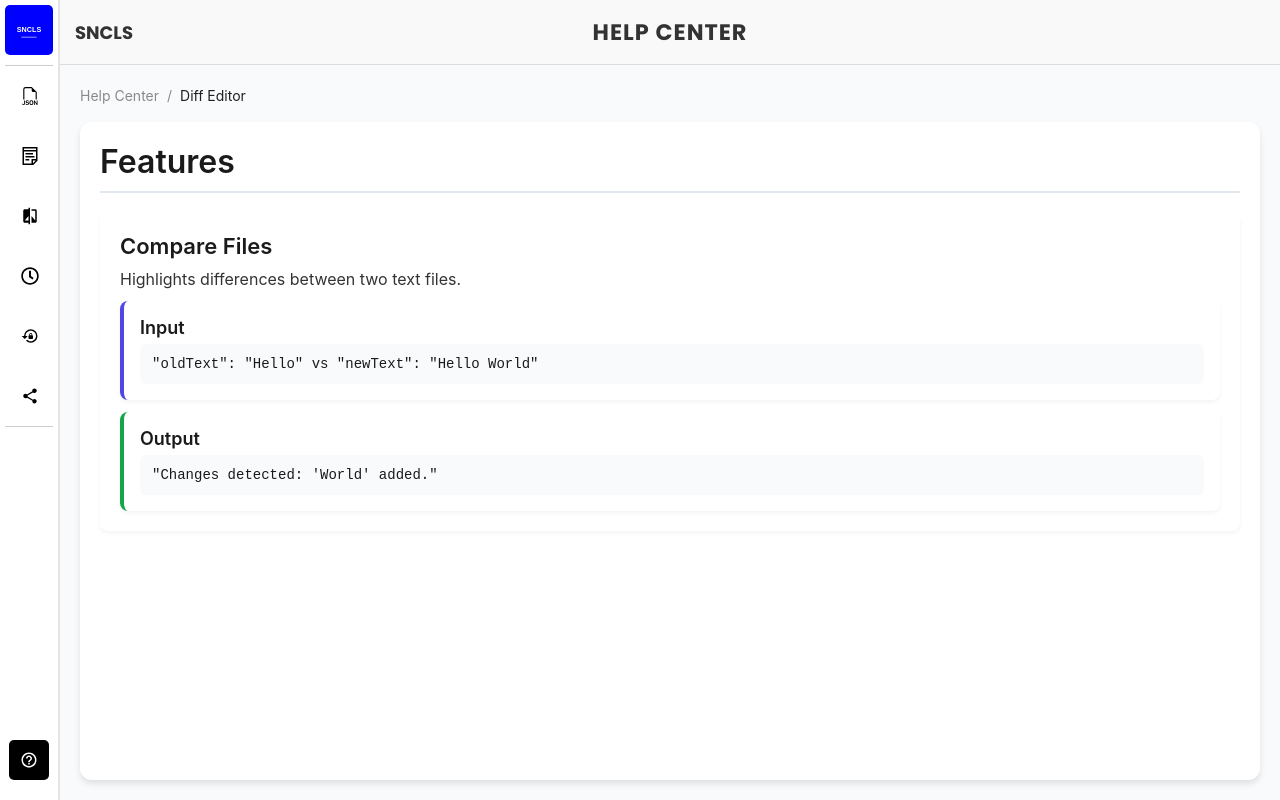
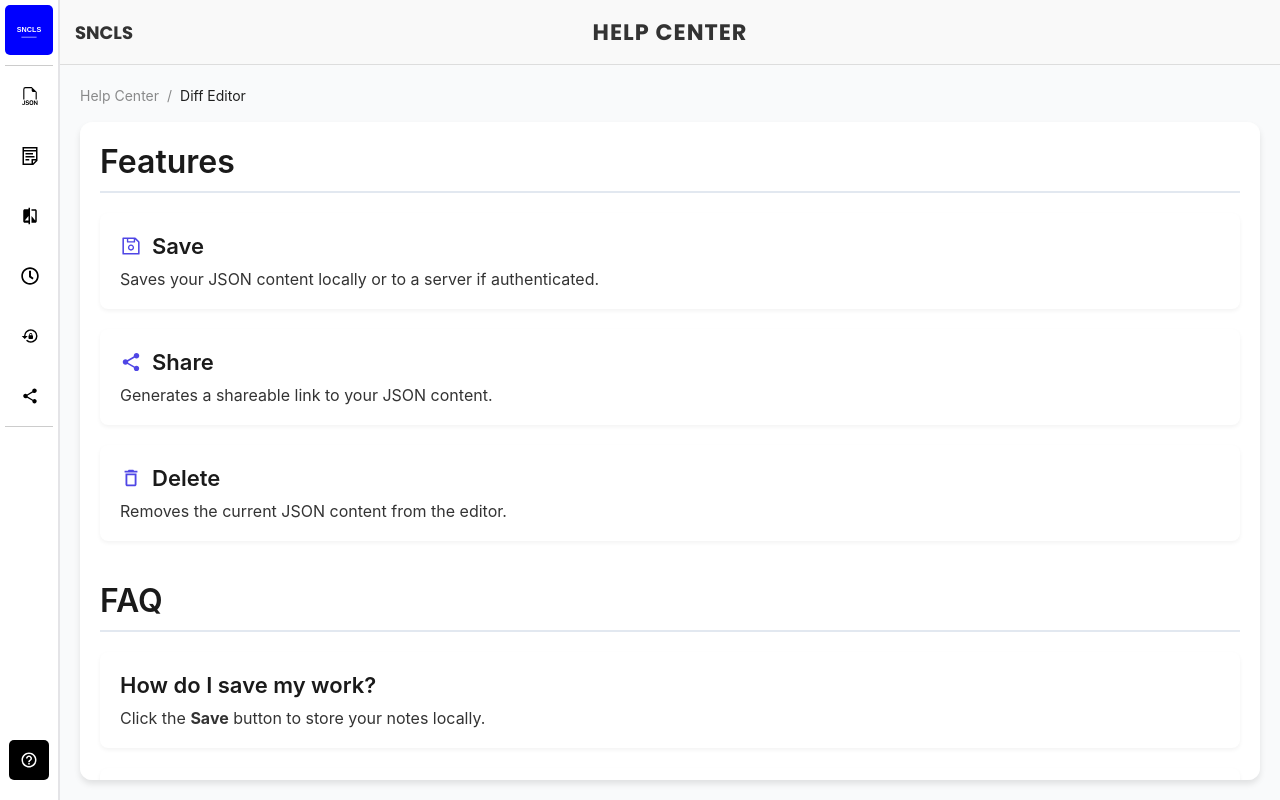
Before and after one commit to saikiran0925/sncls-v2, a React (Vite) app: page /help/diff-editor in a window 1280 px wide. Built offline with nearby package versions, Linux system fonts and the light colour scheme.

Commit message:
Update blank space help

```diff
--- a/src/data/helpData.js
+++ b/src/data/helpData.js
@@ -115,14 +115,61 @@ export const blankSpaceHelpData = {
       type: "features",
       items: [
         {
-          icon: "MdSpaceBar",
-          title: "Add Spaces",
-          description: "Allows you to add custom blank spaces between text elements.",
-          input: `"Hello___World"`,
-          output: `"Hello   World"`,
+          icon: "LuClipboardCopy",
+          title: "Copy",
+          description: "Copies the formatted JSON to your clipboard for easy sharing.",
         },
+        {
+          icon: "AiOutlineSave",
+          title: "Save",
+          description: "Saves your JSON content locally or to a server if authenticated.",
+        },
+        {
+          icon: "IoMdShare",
+          title: "Share",
+          description: "Generates a shareable link to your JSON content.",
+        },
+        {
+          icon: "MdDeleteOutline",
+          title: "Delete",
+          description: "Removes the current JSON content from the editor.",
+        }
       ],
     },
+    {
+      title: "FAQ",
+      type: "faq",
+      items: [
+        {
+          question: "What is this 'Blank Space' feature?",
+          answer: "A simple, blank page where you can write anything, just like taking notes.",
+        },
+        {
+          question: "How do I save my work?",
+          answer: "Click the **Save** button to store your space locally.",
+        },
+        {
+          question: "Do I lose my work if I don't save?",
+          answer: "Yes, you will lose your work.",
+        },
+        {
+          question: "How do I share my space?",
+          answer: "Use the **Share** button to generate a shareable link.",
+        },
+        {
+          question: "Is there an expiry for shared cards?",
+          answer: "Yes, shared cards expire in 24 hours.",
+        },
+        {
+          question: "Where do you store the data?",
+          answer: "We store shared card data on our server without encryption, so please don't share any confidential information. The rest of the data is stored in your local storage.",
+        },
+        {
+          question: "Can I delete my card?",
+          answer: "Yes, clicking the **Delete** button will delete the card from the editor.",
+        }
+      ],
+    }
   ],
 };
 
@@ -135,14 +182,44 @@ export const diffEditorHelpData = {
       type: "features",
       items: [
         {
-          icon: "MdCompare",
-          title: "Compare Files",
-          description: "Highlights differences between two text files.",
-          input: `"oldText": "Hello" vs "newText": "Hello World"`,
-          output: `"Changes detected: 'World' added."`,
+          icon: "AiOutlineSave",
+          title: "Save",
+          description: "Saves your JSON content locally or to a server if authenticated.",
         },
+        {
+          icon: "IoMdShare",
+          title: "Share",
+          description: "Generates a shareable link to your JSON content.",
+        },
+        {
+          icon: "MdDeleteOutline",
+          title: "Delete",
+          description: "Removes the current JSON content from the editor.",
+        }
       ],
     },
+    {
+      title: "FAQ",
+      type: "faq",
+      items: [
+        {
+          question: "How do I save my work?",
+          answer: "Click the **Save** button to store your notes locally.",
+        },
+        {
+          question: "Do I lose my work if I don't save?",
+          answer: "Yes, you will lose your work.",
+        },
+        {
+          question: "Where do you store the data?",
+          answer: "We store shared card data on our server without encryption, so please don't share any confidential information. The rest of the data is stored in your local storage.",
+        },
+        {
+          question: "Can I delete my card?",
+          answer: "Yes, clicking the **Delete** button will delete the card from the editor.",
+        }
+      ],
+    }
   ],
 };
 
--- a/src/pages/HelpDashboard.jsx
+++ b/src/pages/HelpDashboard.jsx
@@ -6,8 +6,9 @@ import TopNavBar from "../components/TopNavBar";
 
 const helpTopics = [
   { path: "/help/jsonify", title: "JSONify Help", description: "Format and manipulate JSON data efficiently.", icon: <FaCode /> },
+  { path: "/help/blank-space", title: "Blank Space Help", description: "Learn something about taking notes in our Blank Space.", icon: <FaSyncAlt /> },
+  { path: "/help/diff-editor", title: "Diff Editor Help", description: "Compare and merge text seamlessly.", icon: <FaColumns /> },
   { path: "/help/encode-decode", title: "Encode/Decode Help", description: "Master encoding and decoding techniques.", icon: <FaSyncAlt /> },
-  { path: "/help/diff-editor", title: "Diff Editor Help", description: "Compare and merge text seamlessly.", icon: <FaColumns /> },
 ];
 
 const HelpDashboard = () => {
--- a/src/pages/HelpPage.jsx
+++ b/src/pages/HelpPage.jsx
@@ -31,8 +31,9 @@ const HelpPage = ({ data }) => {
 
   const pathMap = {
     "/help/jsonify": "JSONify",
+    "/help/blank-space": "Blank Space",
+    "/help/diff-editor": "Diff Editor",
     "/help/encode-decode": "Encode/Decode",
-    "/help/diff-editor": "Diff Editor",
   };
 
   return (
@@ -64,7 +65,7 @@ const HelpPage = ({ data }) => {
                       <p
                         className="hp-feature-description"
                         dangerouslySetInnerHTML={{
-                          __html: item.description.replace(/\*\*(.*?)\*\*/g, "<strong>$1</strong>"),
+                          __html: item.description?.replace(/\*\*(.*?)\*\*/g, "<strong>$1</strong>") || "",
                         }}
                       />
 
```
